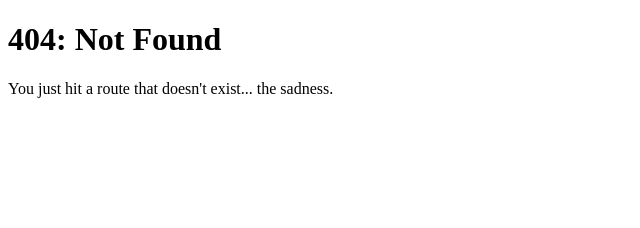
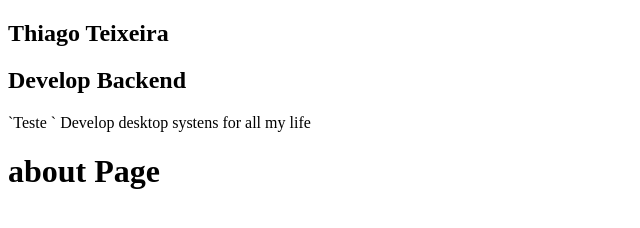
Before and after one commit to ThiagoTeixeiraTS/ThiagoTeixeira.net, a Gatsby site: page /about in a window 1280 px wide. Before the commit this address had no page. Shown: the whole page, without its empty margins (0-640 px from the left). Built offline with nearby package versions, Linux system fonts and the light colour scheme; Gatsby itself is replaced by a stand-in of ours.

Commit message:
Primeira Pagina e Utilizando Components

```diff
--- a/gatsby-config.js
+++ b/gatsby-config.js
@@ -1,8 +1,9 @@
 module.exports = {
   siteMetadata: {
-    title: `Gatsby Default Starter`,
-    description: `Kick off your next, great Gatsby project with this default starter. This barebones starter ships with the main Gatsby configuration files you might need.`,
-    author: `@gatsbyjs`,
+    title: `Thiago Teixeira`,
+    position:`Develop Backend`,
+    description: `Develop desktop systens for all my life`,
+    author: `@Thiago Teixeira`,
   },
   plugins: [
     `gatsby-plugin-react-helmet`,
--- /dev/null
+++ b/src/components/Profile/index.js
@@ -0,0 +1,36 @@
+import React from 'react';
+import { useStaticQuery, graphql } from 'gatsby';
+
+
+const Profile = () => {
+    const {
+        site: {
+            siteMetadata: { title, position, description },
+        },
+    } = useStaticQuery(graphql`
+    query MySiteMetadata{
+        site{
+            siteMetadata{
+                title
+                position
+                description
+            }
+        }
+    }
+
+`)
+
+    return (
+        <div className="Profile-wrapper">
+            <h1>{title}</h1>
+            <h2>{position}</h2>
+            <p>
+                `Teste ` {description}
+            </p>
+        </div   >
+
+
+    )
+}
+
+export default Profile;
--- a/src/components/layout.js
+++ b/src/components/layout.js
@@ -2,11 +2,17 @@
 
 import React from "react"
 import PropTypes from "prop-types"
+import Profile from "./Profile"
 
 
 const Layout = ({ children }) => {
   return (
-        <main>{children}</main>
+        <>
+          <aside>
+            <Profile></Profile>
+          </aside>
+          <main>{children}</main>
+        </>
   )
 }
 
--- a/src/pages/404.js
+++ b/src/pages/404.js
@@ -7,7 +7,7 @@ const NotFoundPage = () => (
   <Layout>
     <SEO title="404: Not found" />
     <h1>404: Not Found</h1>
-    <p>You just hit a route that doesn&#39;t exist... the sadness.</p>
+    <p>Ops .. não tem nada aqui!</p>
   </Layout>
 )
 
--- /dev/null
+++ b/src/pages/about.js
@@ -0,0 +1,14 @@
+import React from 'react';
+
+import Layout from "../components/layout"
+import SEO from "../components/seo"
+
+
+const AboutPage = () => (
+    <Layout>
+    <SEO title ="Titulo sobre" />
+    <h1>about Page</h1>
+    </Layout>
+)
+
+export default AboutPage;
```
Also changed, not shown: src/pages/index.js (+7 -1 lines).
